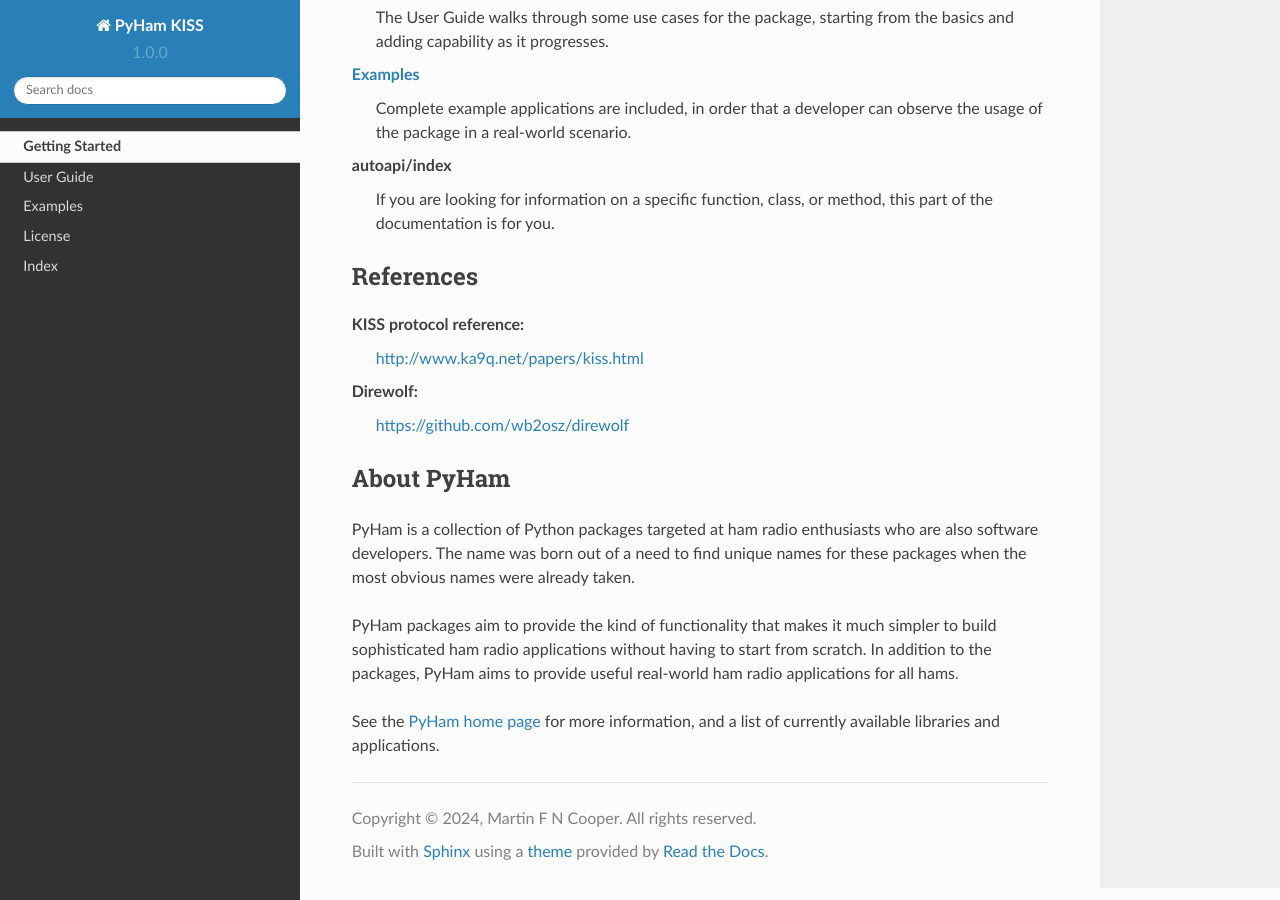
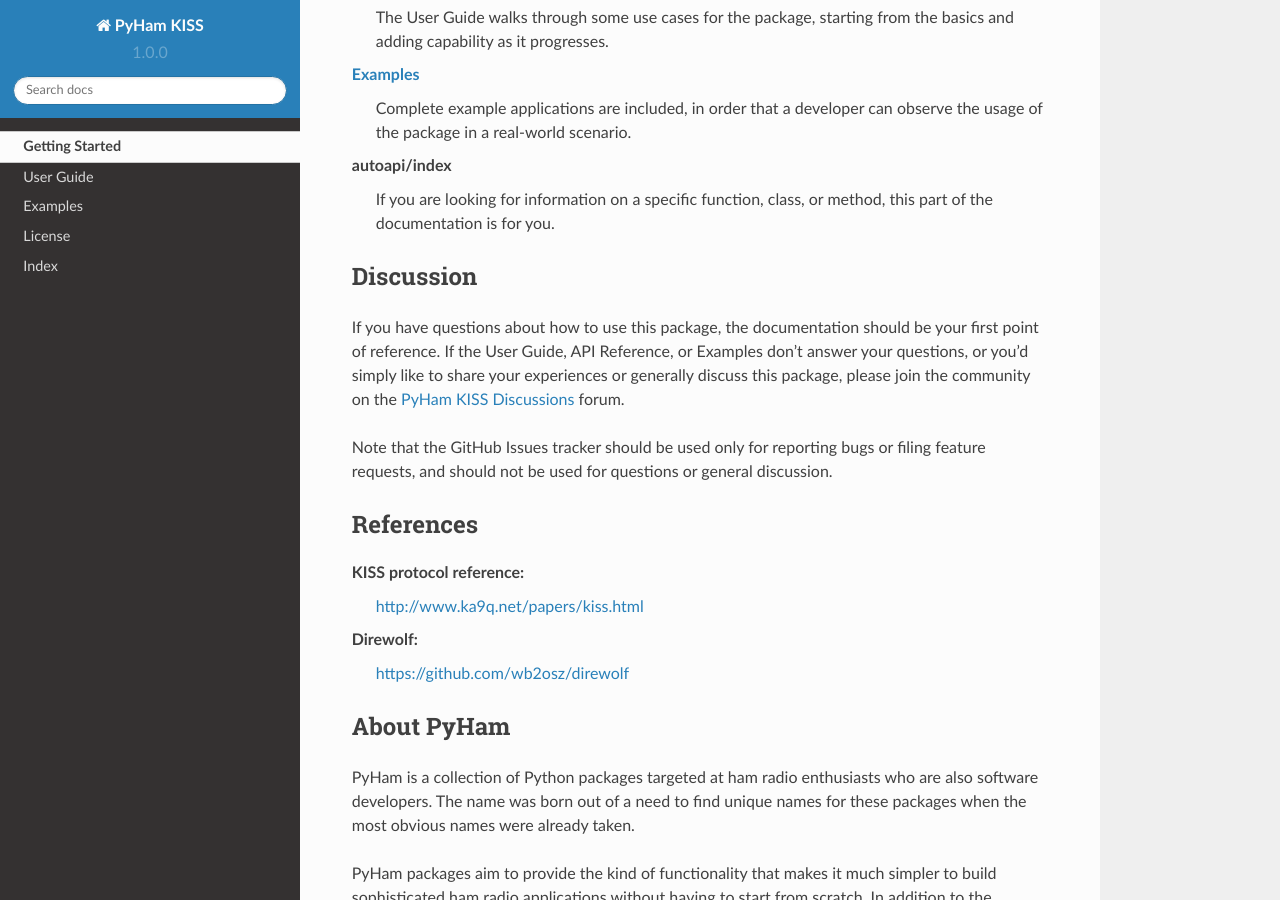
Before and after one commit to mfncooper/pyham_kiss, a Sphinx documentation site: the page built from docs/index.rst, in a window 1280 px wide and 900 px high, scrolled down 1256 px. Built offline with Sphinx 7.4.7 and the Read the Docs theme 2.0.0, drawn with Linux system fonts in a browser that asks for light colours; pages that are not in the unit, such as notebooks, are missing from menus.

Commit message:
Add discussion section

```diff
--- a/docs/index.rst
+++ b/docs/index.rst
@@ -66,6 +66,20 @@
    If you are looking for information on a specific function, class, or method,
    this part of the documentation is for you.
 
+Discussion
+----------
+
+If you have questions about how to use this package, the documentation should
+be your first point of reference. If the User Guide, API Reference, or Examples
+don't answer your questions, or you'd simply like to share your experiences
+or generally discuss this package, please join the community on the
+`PyHam KISS Discussions <https://github.com/mfncooper/pyham_kiss/discussions>`__
+forum.
+
+Note that the GitHub Issues tracker should be used only for reporting bugs or
+filing feature requests, and should not be used for questions or general
+discussion.
+
 References
 ----------
 
```
Also changed, not shown: README.md (+13 -3 lines).
